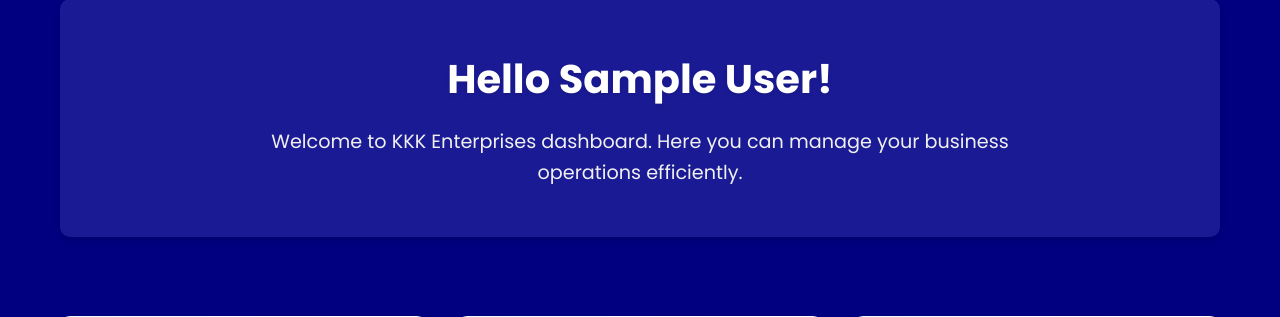
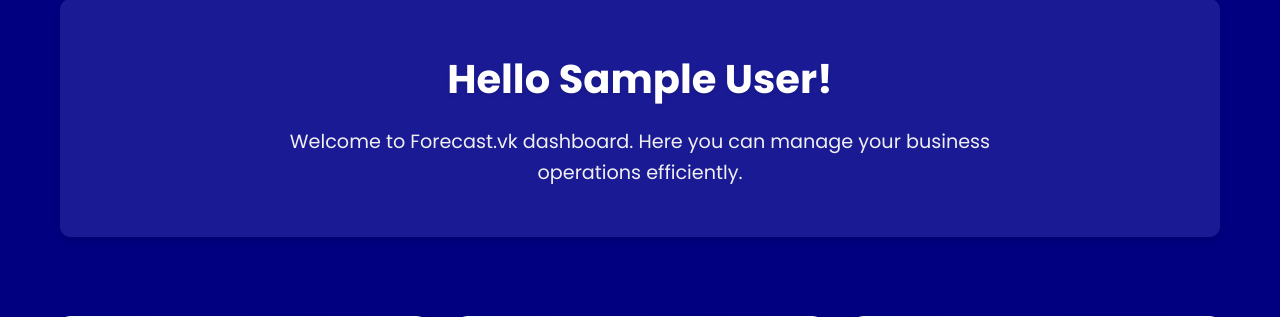
Before and after one commit to Varshitcode14/Forecast.vk_2.O, a Flask app: page /home in a window 1280 px wide. Shown: the part 132-449 px from the top of the page. Run offline with Flask 2, Linux system fonts and the light colour scheme; the visitor is signed in with stand-in values (Sample User, id 1); data comes from the database, SQL or seed files in the repository.

Commit message:
corrected titles

```diff
--- a/templates/customers.html
+++ b/templates/customers.html
@@ -1,6 +1,6 @@
 {% extends "base.html" %}
 
-{% block title %}Customers - KKK Enterprises{% endblock %}
+{% block title %}Customers - Forecast.vk{% endblock %}
 
 {% block content %}
 <section class="page-header">
--- a/templates/index.html
+++ b/templates/index.html
@@ -1,11 +1,11 @@
 {% extends "base.html" %}
 
-{% block title %}Home - KKK Enterprises{% endblock %}
+{% block title %}Home - Forecast.vk{% endblock %}
 
 {% block content %}
 <section class="welcome-section">
     <h2>Hello {{ current_user.name }}!</h2>
-    <p>Welcome to KKK Enterprises dashboard. Here you can manage your business operations efficiently.</p>
+    <p>Welcome to Forecast.vk dashboard. Here you can manage your business operations efficiently.</p>
 </section>
 
 <section class="features">
--- a/templates/insights.html
+++ b/templates/insights.html
@@ -1,6 +1,6 @@
 {% extends "base.html" %}
 
-{% block title %}Insights - KKK Enterprises{% endblock %}
+{% block title %}Insights - Forecast.vk{% endblock %}
 
 {% block content %}
 <section class="page-header">
--- a/templates/notifications.html
+++ b/templates/notifications.html
@@ -1,6 +1,6 @@
 {% extends "base.html" %}
 
-{% block title %}Notifications - KKK Enterprises{% endblock %}
+{% block title %}Notifications - Forecast.vk{% endblock %}
 
 {% block content %}
 <section class="page-header">
--- a/templates/purchases.html
+++ b/templates/purchases.html
@@ -1,6 +1,6 @@
 {% extends "base.html" %}
 
-{% block title %}Purchases - KKK Enterprises{% endblock %}
+{% block title %}Purchases - Forecast.vk{% endblock %}
 
 {% block content %}
 <section class="page-header">
--- a/templates/report.html
+++ b/templates/report.html
@@ -1,6 +1,6 @@
 {% extends "base.html" %}
 
-{% block title %}Business Report - KKK Enterprises{% endblock %}
+{% block title %}Business Report - Forecast.vk{% endblock %}
 
 {% block content %}
 <section class="page-header">
--- a/templates/sales.html
+++ b/templates/sales.html
@@ -1,6 +1,6 @@
 {% extends "base.html" %}
 
-{% block title %}Sales - KKK Enterprises{% endblock %}
+{% block title %}Sales - Forecast.vk{% endblock %}
 
 {% block content %}
 <section class="page-header">
```
